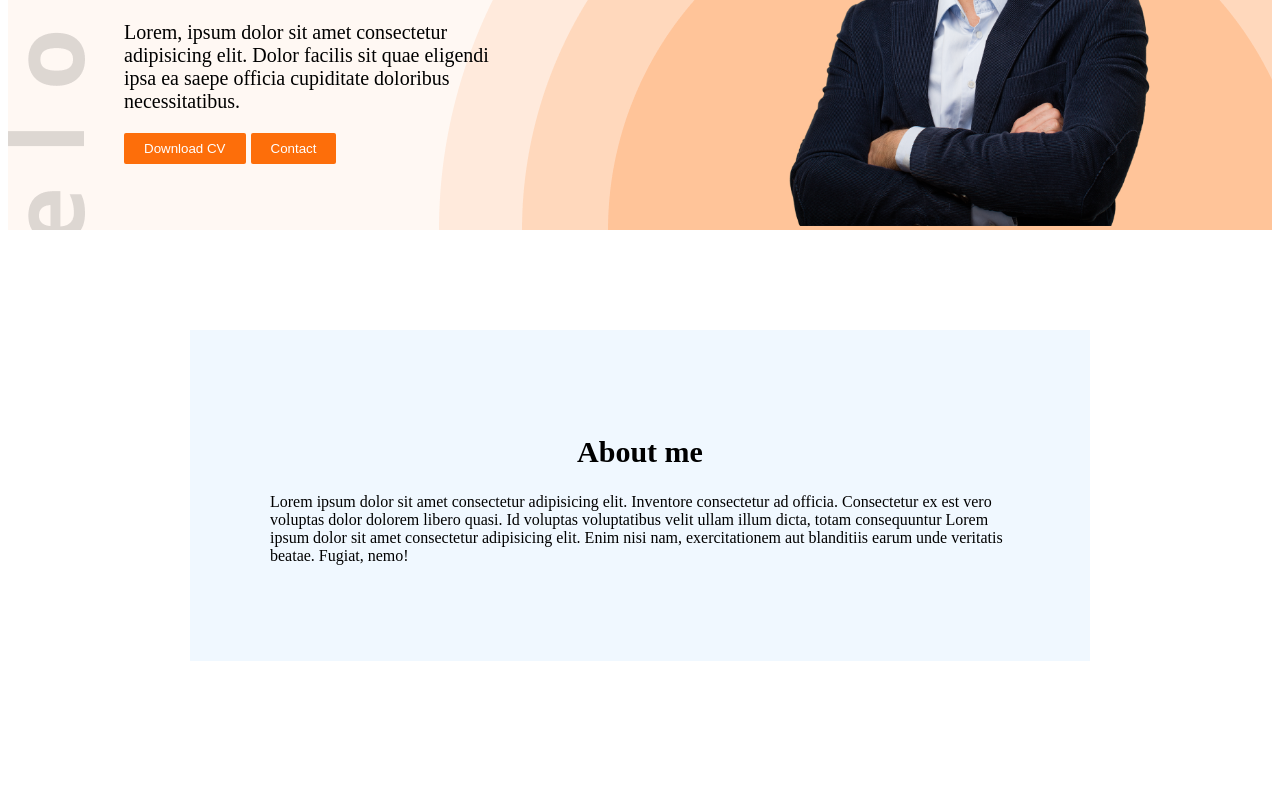
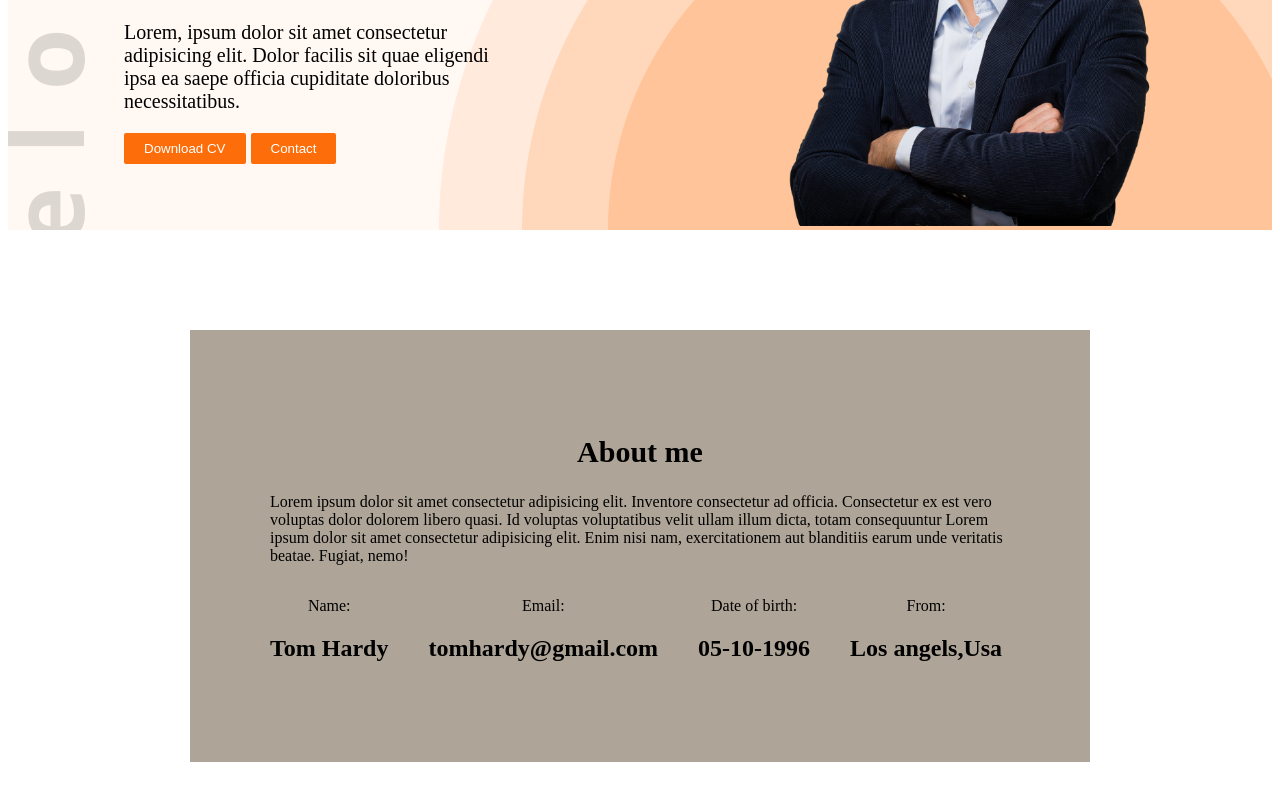
Before and after one commit to Ifuvhai/portfolio-web-page, a plain HTML site: page index.html in a window 1280 px wide. Shown: the part 372-1172 px from the top of the page. Before the commit the page ends 1133 px from the top, so only its background shows below. Drawn offline with Linux system fonts and the light colour scheme.

Commit message:
added about section

```diff
--- a/index.html
+++ b/index.html
@@ -37,6 +37,24 @@
             <div class="about-section">
                 <h2 class="about-title">About me</h2>
                 <p>Lorem ipsum dolor sit amet consectetur adipisicing elit. Inventore consectetur ad officia. Consectetur ex est vero voluptas dolor dolorem libero quasi. Id voluptas voluptatibus velit ullam illum dicta, totam consequuntur Lorem ipsum dolor sit amet consectetur adipisicing elit. Enim nisi nam, exercitationem aut blanditiis earum unde veritatis beatae. Fugiat, nemo!</p>
+                <div class="about-info">
+                    <div>
+                        <p>Name:</p>
+                        <h2>Tom Hardy</h2>
+                    </div>
+                    <div>
+                        <p>Email:</p>
+                        <h2>tomhardy@gmail.com</h2>
+                    </div>
+                    <div>
+                        <p>Date of birth:</p>
+                        <h2>05-10-1996</h2>
+                    </div>
+                    <div>
+                        <p>From:</p>
+                        <h2>Los angels,Usa</h2>
+                    </div>
+                </div>
             </div>
         </section>
     </main>
--- a/styles/styles.css
+++ b/styles/styles.css
@@ -51,12 +51,18 @@ nav ul li{
 .about-container{
     max-width: 900px;
     margin: 100px auto;
-    background-color: aliceblue;
+    background-color: rgb(174, 165, 152);
 }
 .about-section{
     padding: 80px;
+    /* background-color: white; */
 }
 .about-title{
     font-size: 30px;
     text-align: center;
 }
+.about-info{
+    display: flex;
+    gap: 40px;
+    text-align: center;
+}
```
